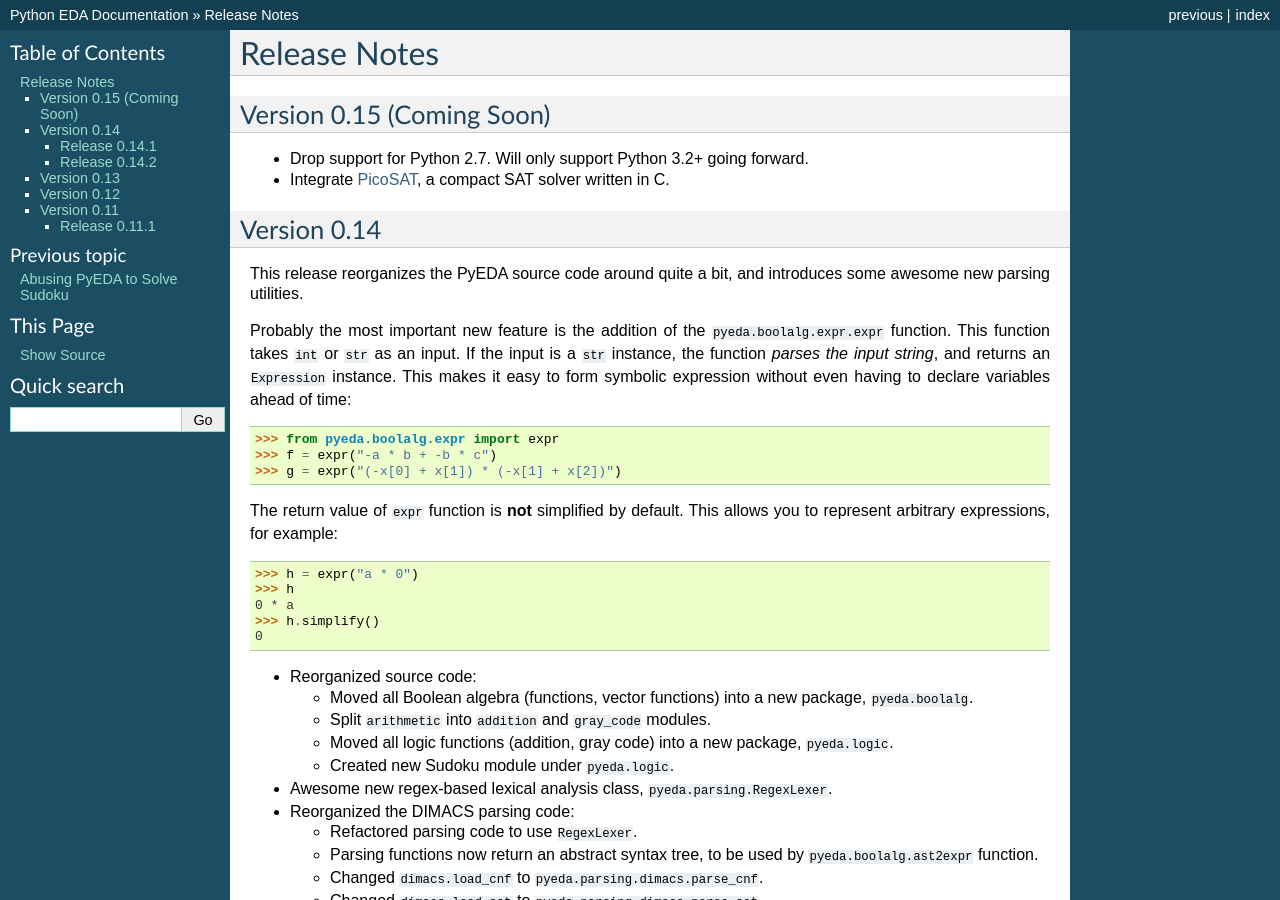
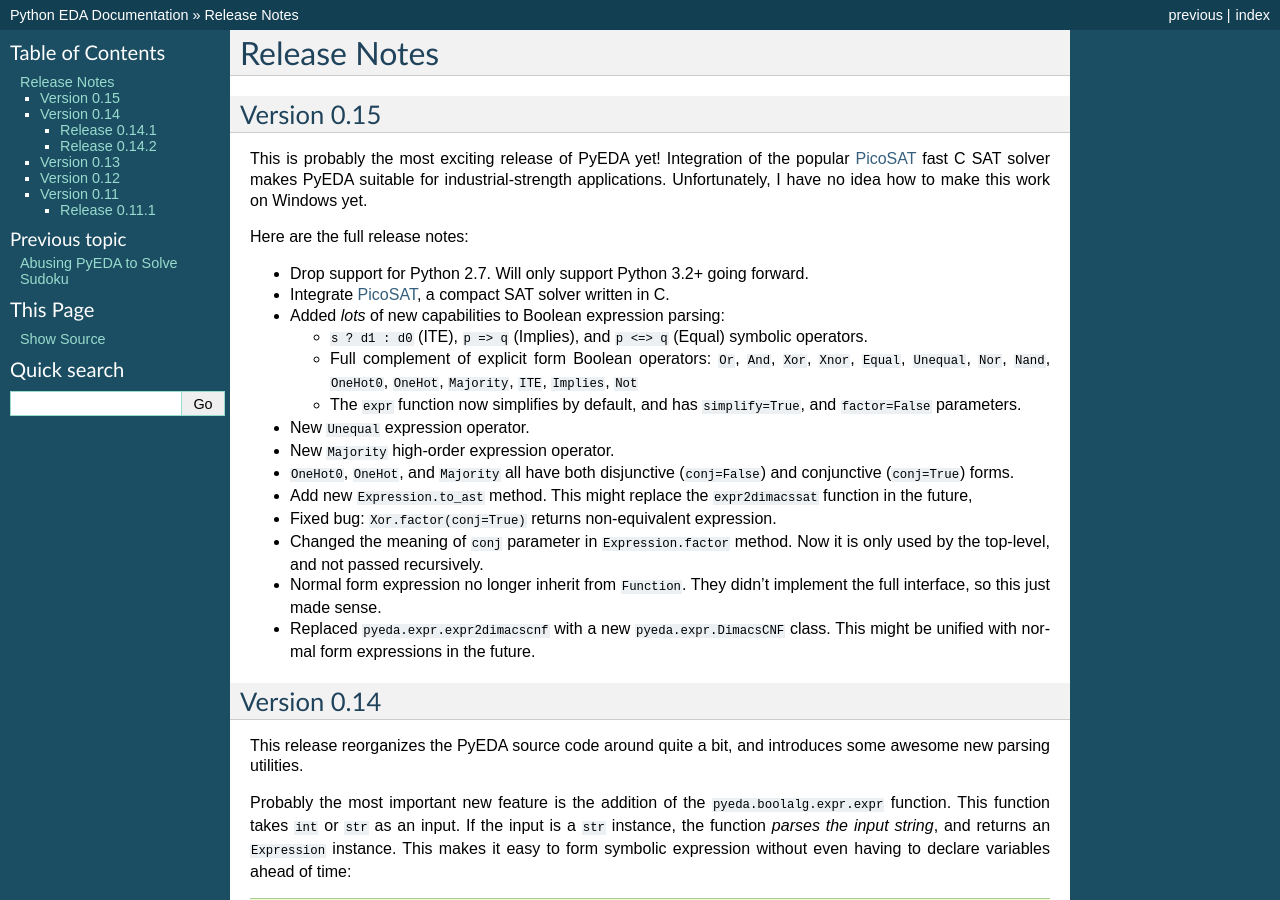
Before and after one commit to cjdrake/pyeda, a Sphinx documentation site: the page built from doc/source/relnotes.rst, in a window 1280 px wide and 900 px high. Built offline with Sphinx 7.4.7, drawn with Linux system fonts in a browser that asks for light colours.

Commit message:
Add version 0.15 release notes

```diff
--- a/doc/source/relnotes.rst
+++ b/doc/source/relnotes.rst
@@ -4,12 +4,44 @@
   Release Notes
 *****************
 
-Version 0.15 (Coming Soon)
-==========================
+Version 0.15
+============
+
+This is probably the most exciting release of PyEDA yet!
+Integration of the popular `PicoSAT <http://fmv.jku.at/picosat/>`_
+fast C SAT solver makes PyEDA suitable for industrial-strength applications.
+Unfortunately, I have no idea how to make this work on Windows yet.
+
+Here are the full release notes:
 
 * Drop support for Python 2.7. Will only support Python 3.2+ going forward.
 * Integrate `PicoSAT <http://fmv.jku.at/picosat/>`_,
   a compact SAT solver written in C.
+* Added *lots* of new capabilities to Boolean expression parsing:
+
+  * ``s ? d1 : d0`` (ITE), ``p => q`` (Implies),
+    and ``p <=> q`` (Equal) symbolic operators.
+  * Full complement of explicit form Boolean operators:
+    ``Or``, ``And``, ``Xor``, ``Xnor``, ``Equal``, ``Unequal``,
+    ``Nor``, ``Nand``, ``OneHot0``, ``OneHot``, ``Majority``,
+    ``ITE``, ``Implies``, ``Not``
+  * The ``expr`` function now simplifies by default,
+    and has ``simplify=True``, and ``factor=False`` parameters.
+
+* New ``Unequal`` expression operator.
+* New ``Majority`` high-order expression operator.
+* ``OneHot0``, ``OneHot``, and ``Majority`` all have both disjunctive
+  (``conj=False``) and conjunctive (``conj=True``) forms.
+* Add new ``Expression.to_ast`` method.
+  This might replace the ``expr2dimacssat`` function in the future,
+* Fixed bug: ``Xor.factor(conj=True)`` returns non-equivalent expression.
+* Changed the meaning of ``conj`` parameter in ``Expression.factor`` method.
+  Now it is only used by the top-level, and not passed recursively.
+* Normal form expression no longer inherit from ``Function``.
+  They didn't implement the full interface, so this just made sense.
+* Replaced ``pyeda.expr.expr2dimacscnf`` with a new
+  ``pyeda.expr.DimacsCNF`` class.
+  This might be unified with normal form expressions in the future.
 
 Version 0.14
 ============
```
